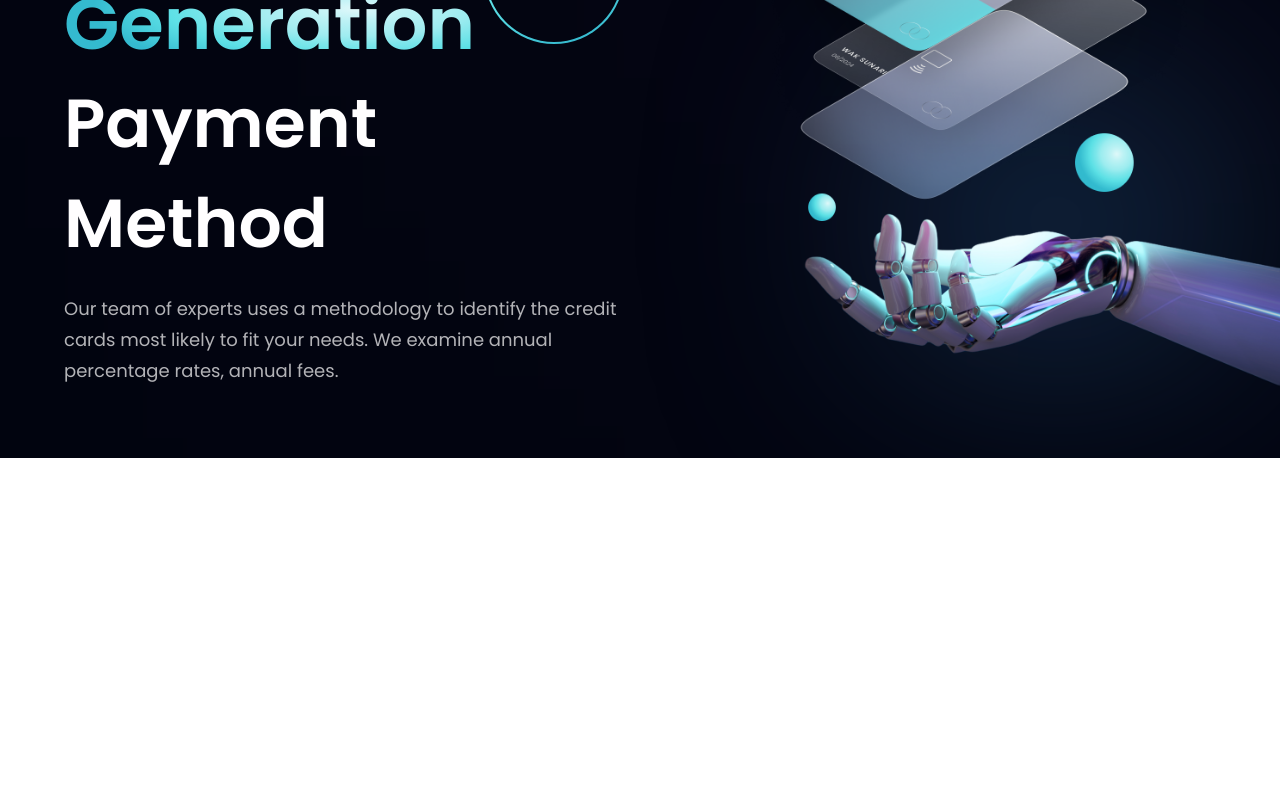
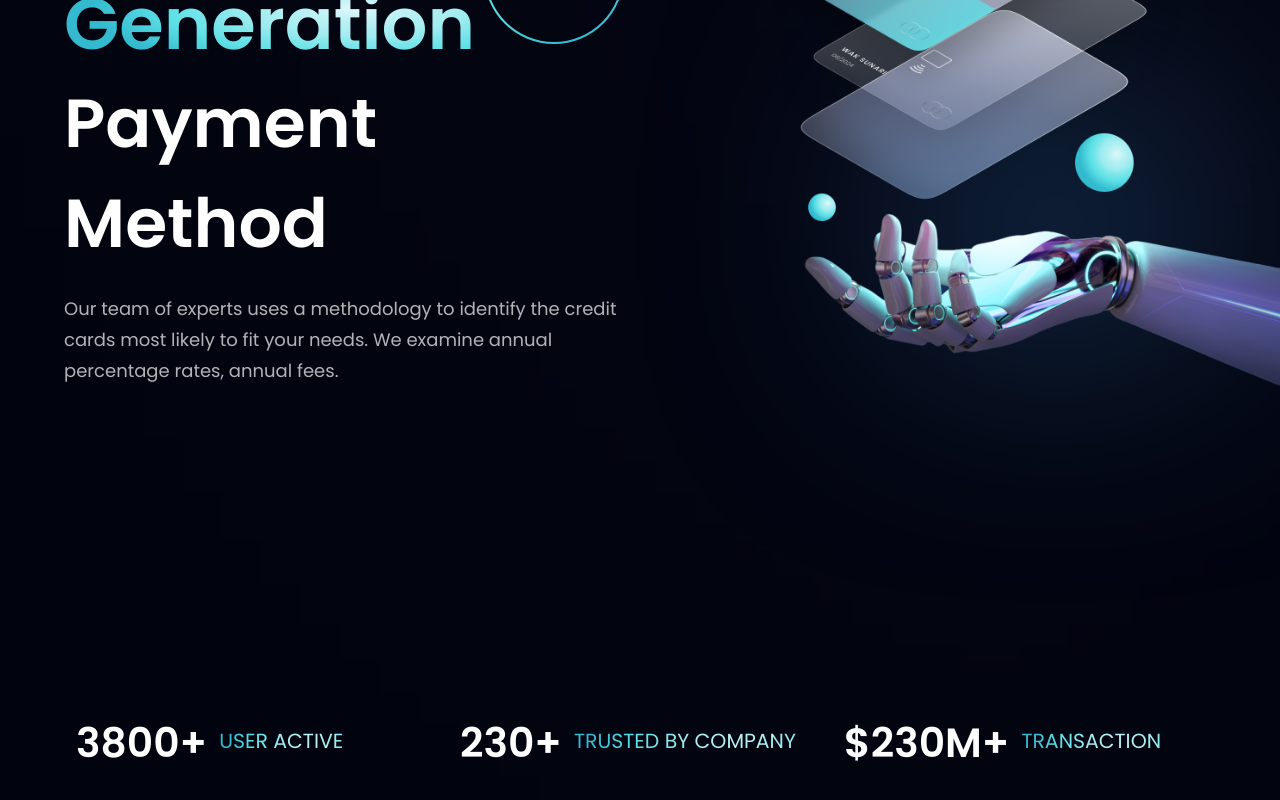
Before and after one commit to durveshramane26/Bank_modern_app, a React (Vite) app: page / in a window 1280 px wide. Shown: the part 330-1130 px from the top of the page. Before the commit the page ends 800 px from the top, so only its background shows below. Built offline with nearby package versions, Linux system fonts and the light colour scheme.

Commit message:
Added Stats Section

```diff
--- a/src/App.jsx
+++ b/src/App.jsx
@@ -1,6 +1,7 @@
 import styles from "./style";
 import Navbar from './components/Navbar';
 import Hero from "./components/Hero";
+import Stats from "./components/Stats";
 
 
 const App = () => (
@@ -19,7 +20,7 @@
 
     <div className={`bg-primary ${styles.paddingX} ${styles.flexCenter}`}>
       <div className={`${styles.boxWidth}`}>
-
+        <Stats />
       </div>
     </div>
   </div>
--- /dev/null
+++ b/src/components/Stats.jsx
@@ -0,0 +1,20 @@
+import React from 'react'
+import styles from '../style'
+import { stats } from '../constants';
+
+const Stats = () => (
+    <section className={`${styles.flexCenter} flex-row flex-wrap sm:mb-20 mb-6`}>
+        {stats.map((stat) => (
+            <div key={stat.id} className={`flex-1 flex justify-start items-center flex-row m-3`}>
+                <h4 className='font-poppins font-semibold xs:text-[40.89px] text-[30.89] xs:leading-[53.16px] leading-[43.16px] text-white'>
+                    {stat.value}
+                </h4>
+                <p className='font-poppins font-normal xs:text-[20.45px] text-[15.45px] xs:leading-[26.58] leading-[21.58px] text-gradient uppercase ml-3'>
+                    {stat.title}
+                </p>
+            </div>
+        ))}
+    </section>
+)
+
+export default Stats
```
